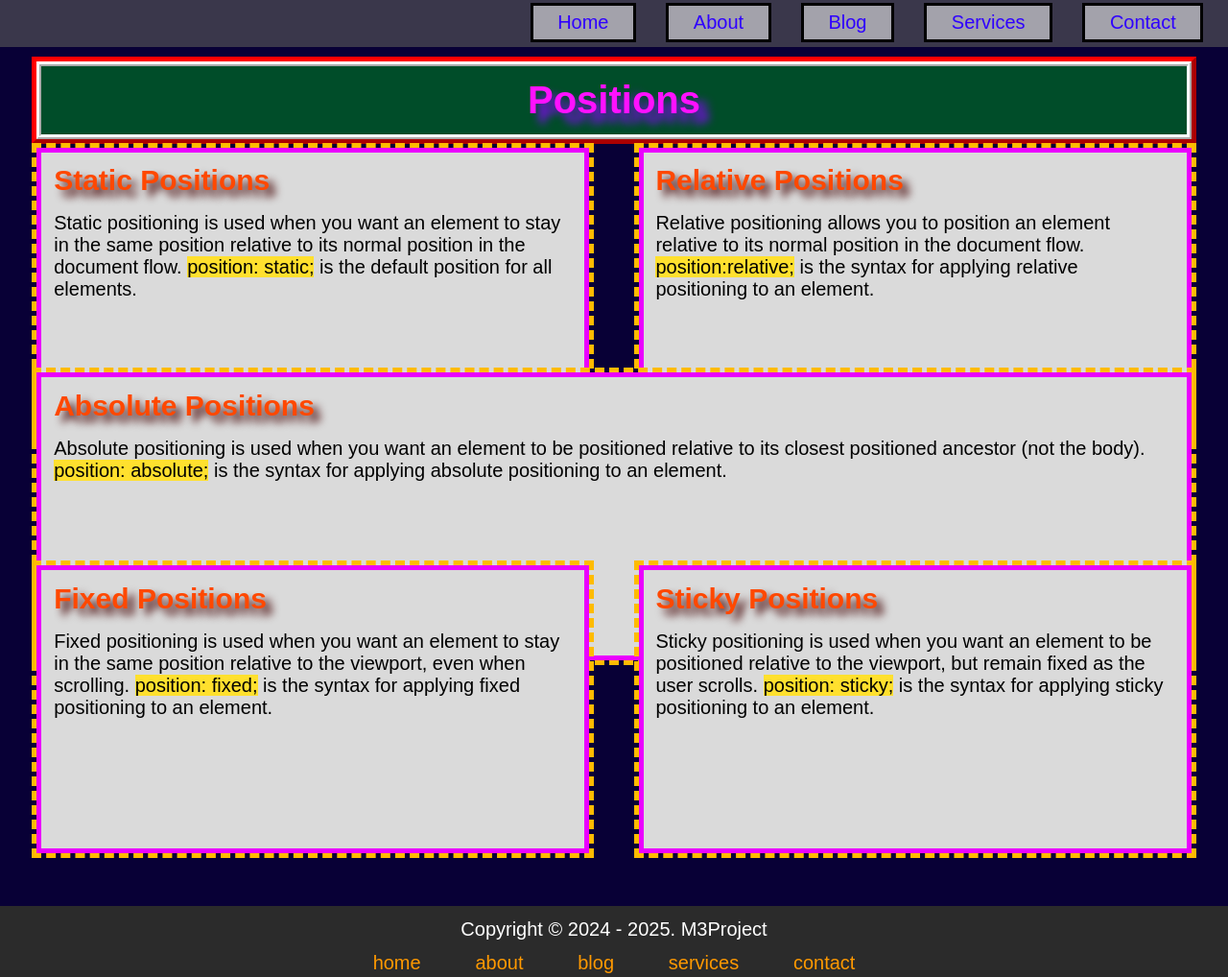
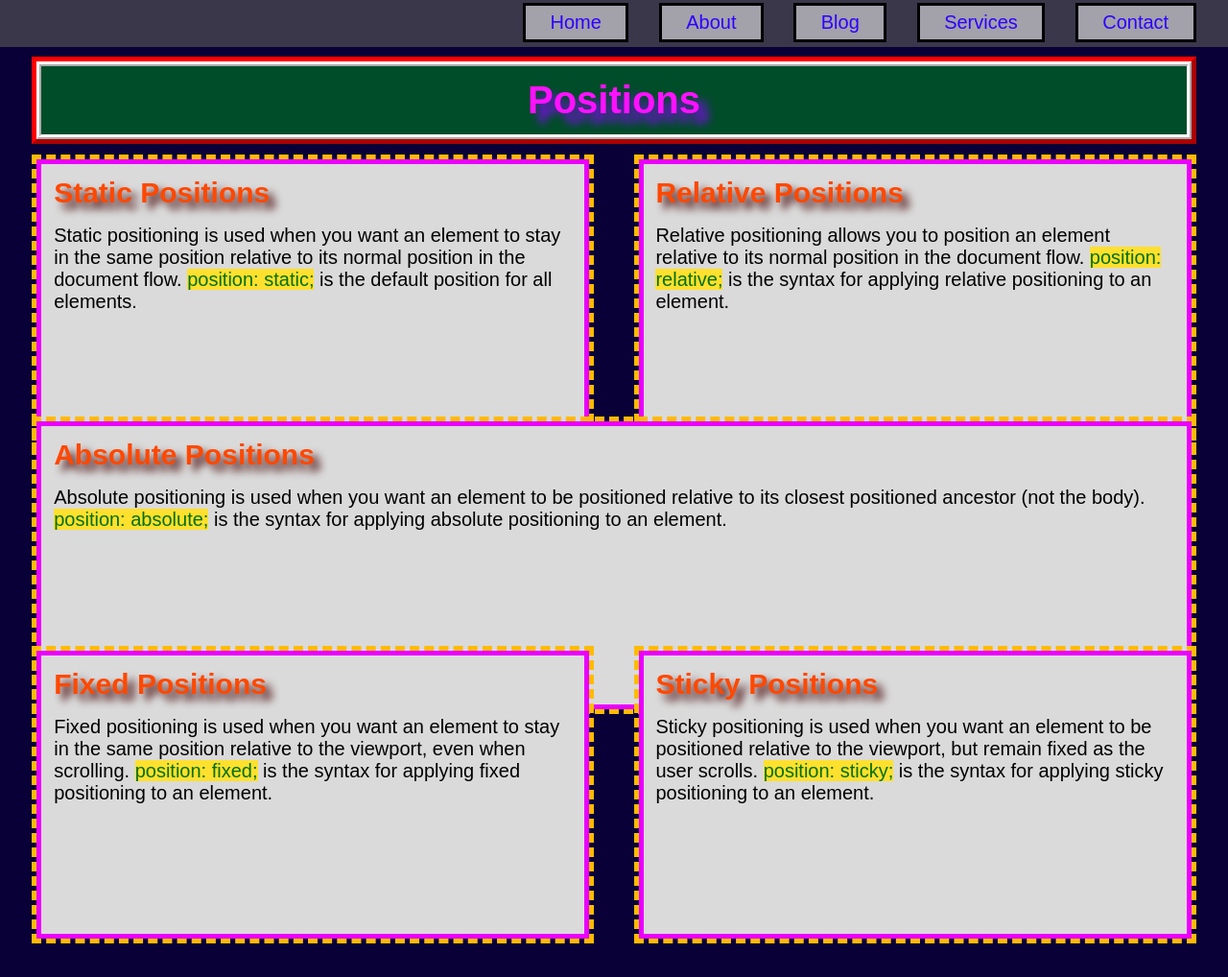
Before and after one commit to vkumar251/M3Project, a plain HTML site: page css_position_3.html in a window 1280 px wide. Shown: the top 1018 px of the page at 96% size. Drawn offline with Linux system fonts and the light colour scheme; a web font is replaced by a local one.

Commit message:
Updated Project

```diff
--- a/css_position_3.html
+++ b/css_position_3.html
@@ -20,6 +20,7 @@
             header nav {background-color: #5858589f; position: fixed; top: 0; width: 100%;}
             header nav ul {list-style-type: none; padding: 1vw; text-align: right;}
             header nav ul li {display: inline-block; margin-inline: 1vw;}
+            header nav ul li:last-child {padding-right: 0.6vw;}
             header nav ul li a {text-decoration: none; color: #2f00ff; background-color: #ffffff88;}
             header nav ul li a:hover,
             header nav ul li a:focus {background-color: #ff00dd; color: #00aeff; opacity: 0.8;}
@@ -30,13 +31,13 @@
             main #title h1 {color: #ff11ff; text-shadow: 10px 10px 10px #8c00ff;}
             main div {background-color: #dadada; border: 5px solid #ea00ff; margin: 1vw; padding: 1vw; height: 300px;}
             main div h2 {padding-bottom: 1rem; color: #ff4800; text-shadow: 7px 7px 8px #420000;}
-            main #div1 {position: absolute; top: 11vw;;right: 2vw; max-width: 45%;}
-            main #div2 {position: absolute; top: 11vw;;left: 2vw; max-width: 45%;}
-            main #div3 {position: relative; top: 23vw; left: 2vw; max-width: 94%;}
-            main #div4 {position: absolute; top: 45vw; left: 2vw; max-width: 45%;}
-            main #div5 {position: absolute; top: 45vw; right: 2vw; max-width: 45%;}
+            main #div1 {position: absolute; top: 12vw;;right: 2vw; max-width: 45%;}
+            main #div2 {position: absolute; top: 12vw;;left: 2vw; max-width: 45%;}
+            main #div3 {position: relative; top: 27vw; left: 2vw; max-width: 94%;}
+            main #div4 {position: absolute; top: 52vw; left: 2vw; max-width: 45%;}
+            main #div5 {position: absolute; top: 52vw; right: 2vw; max-width: 45%;}
             /* footer navigation */
-            footer {background-color: #2b2b2b; position: relative; top: 42vw; padding: 1vw;}
+            footer {background-color: #2b2b2b; position: relative; top: 50vw; padding: 1vw;}
             footer p {color: #ffffff; text-align: center; padding-bottom: 1vw;}
             footer ul {text-align: center; list-style-type: none; font-size: 20px;}
             footer ul li {display: inline-block; margin-inline: 2vw;}
@@ -49,7 +50,7 @@
             .italic {font-style: italic;}
             .underline {text-decoration: underline;}
             .strikethrough {text-decoration: line-through;}
-            .highlight {background-color: #ffe02e; color: black;}
+            .highlight {background-color: #ffe02e; color: #007009;}
             .align-title {text-align: center;}
             .outline {outline: 5px dashed #ffbb00;}
             .outline2 {outline: 5px outset #ff0000;}
@@ -77,7 +78,7 @@
                 <h2>Relative Positions</h2>
                 <p>
                     Relative positioning allows you to position an element relative to its normal position in the document flow.
-                    <span class="highlight">position:relative;</span> is the syntax for applying relative positioning to an element.
+                    <span class="highlight">position: relative;</span> is the syntax for applying relative positioning to an element.
                 </p>
             </div>
             <div class="outline", id="div2">
```
